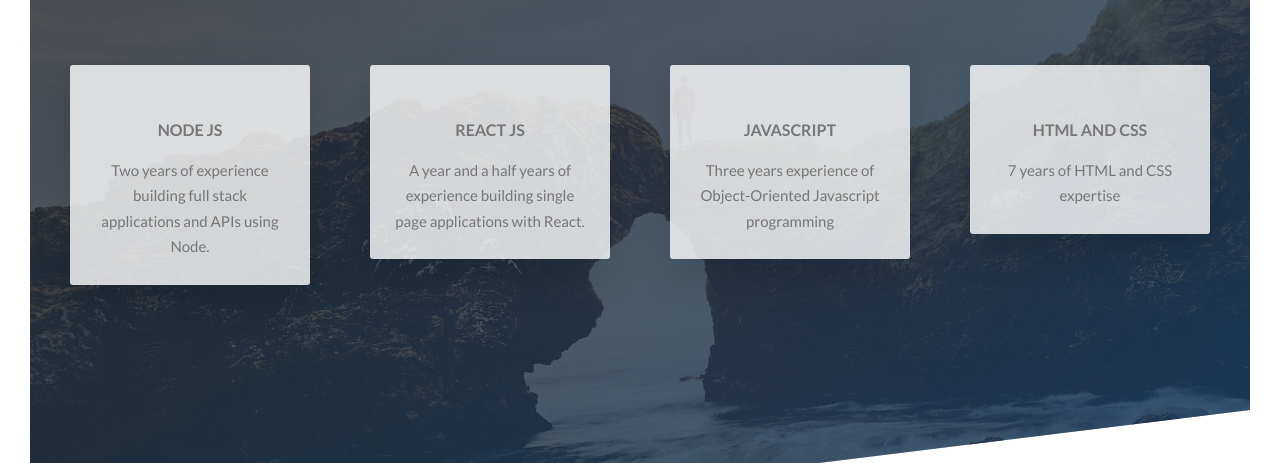
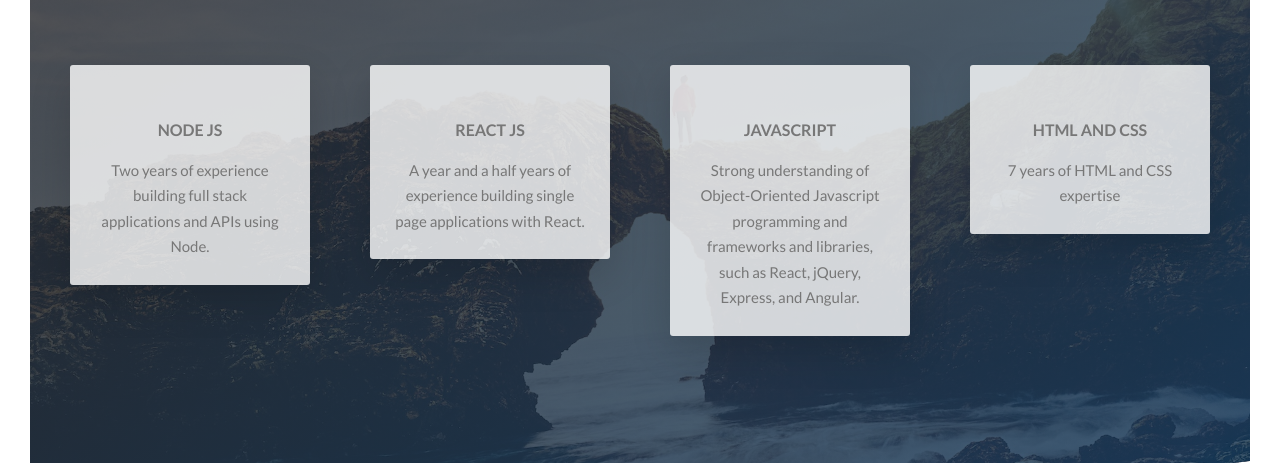
Before and after one commit to devwilliamgo/williamgo, a website: page index.html in a window 1280 px wide. Shown: the part 1772-2235 px from the top of the page. Drawn offline with Linux system fonts and the light colour scheme.

Commit message:
Update index.html

```diff
--- a/index.html
+++ b/index.html
@@ -118,7 +118,7 @@
                             <i class="feature-box__icon icon-basic-map"></i>
                             <h3 class="heading-tertiary u-margin-bottom-small">Javascript</h3>
                              <p class="feature-box__text">
-                                Three years experience of Object-Oriented Javascript programming
+                                Strong understanding of Object-Oriented Javascript programming and frameworks and libraries, such as React, jQuery, Express, and Angular.
                             </p>
                         </div>
                     </div>
```
